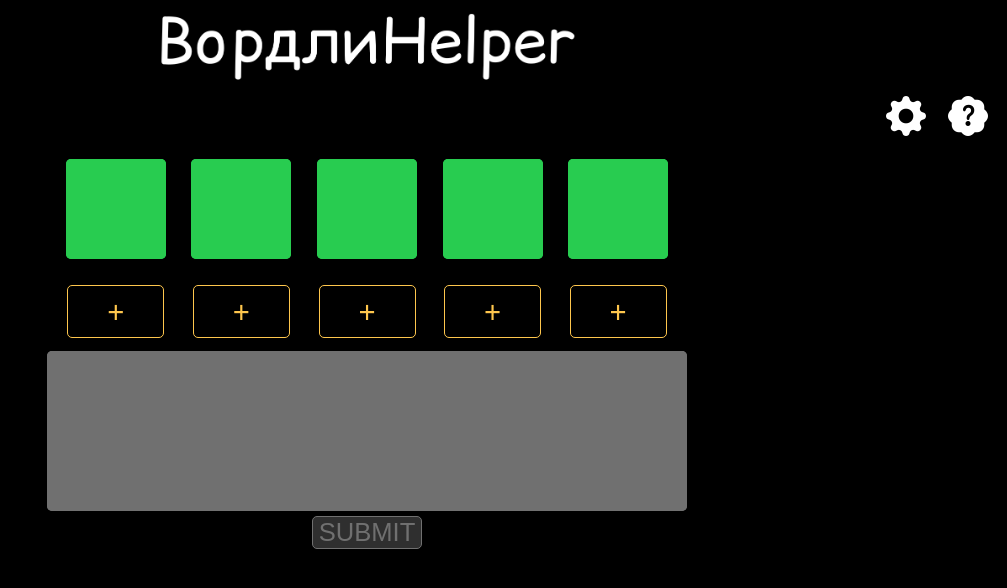
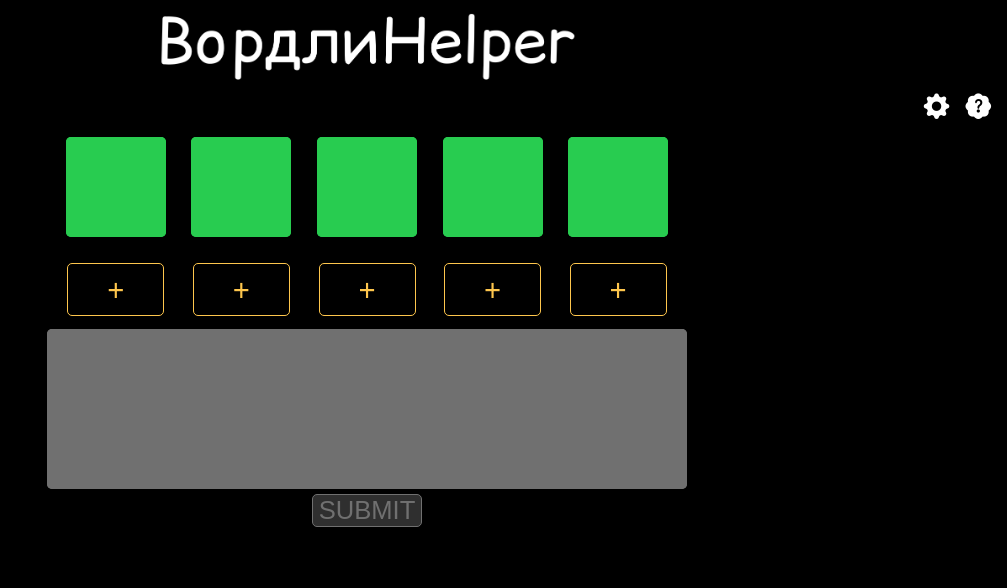
Before and after one commit to rorour/VordliHelper, a React (Create React App) app in the folder vordli-helper/: page / in a window 1280 px wide. Shown: the top 588 px of the page, without its empty margins (273-1280 px from the left). Built offline with nearby package versions, Linux system fonts and the light colour scheme.

Commit message:
dynamically resize buttons

```diff
--- a/vordli-helper/src/App.css
+++ b/vordli-helper/src/App.css
@@ -221,8 +221,8 @@
   color: white;
   text-align: center;
   display: inline-block;
-  font-size: 40px;
-  margin: 5px;
+  font-size: clamp(20px, 2vw, 2vw);
+  margin: 2px;
 }
 
 .ModalOverlay {
```
